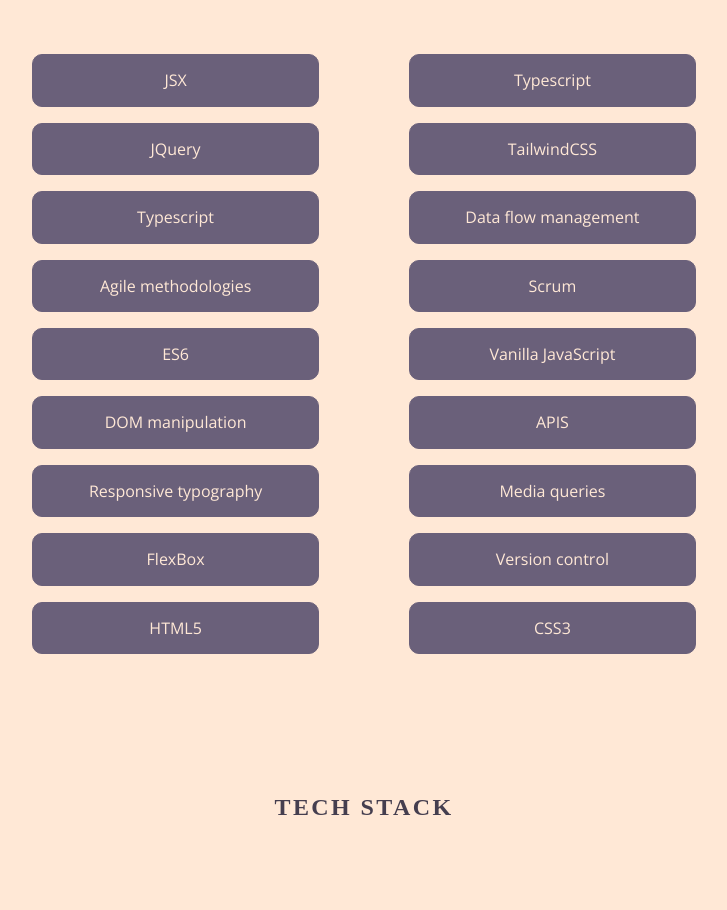
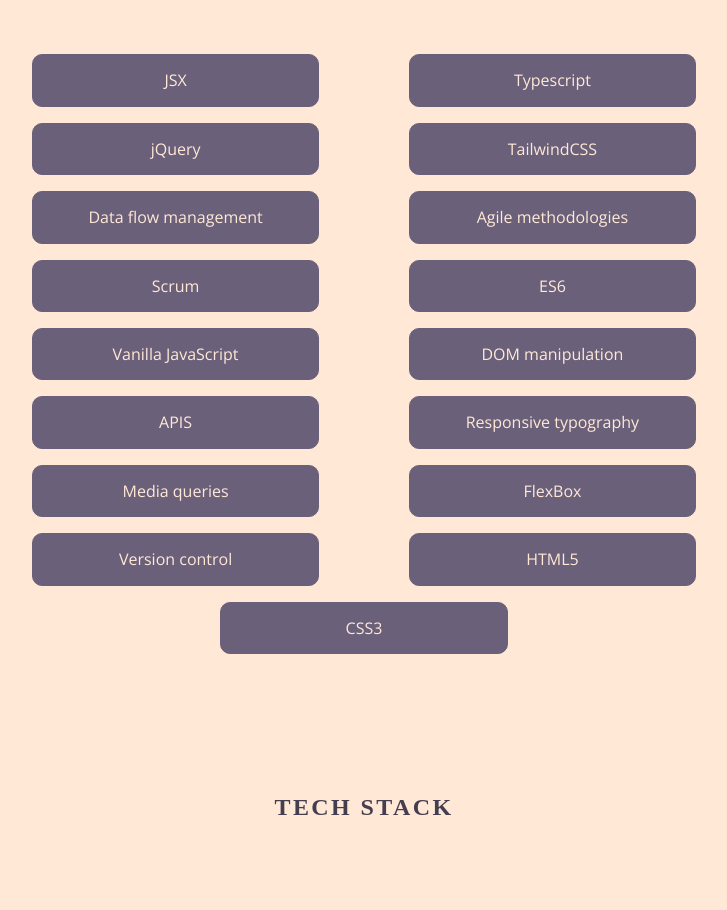
Before and after one commit to er1927/personal-portfolio, a website built with Parcel: page index.html in a window 1280 px wide. Shown: the part 5740-6650 px from the top of the page, without its empty margins (276-1003 px from the left). Built offline with nearby package versions, Linux system fonts and the light colour scheme; a web font is replaced by a local one.

Commit message:
Deleted repeated skill.

```diff
--- a/index.html
+++ b/index.html
@@ -193,9 +193,8 @@
     <ul>
       <li>JSX</li>
       <li>Typescript</li>
-      <li>JQuery</li>
+      <li>jQuery</li>
       <li>TailwindCSS</li>
-      <li>Typescript</li>
       <li>Data flow management</li>
       <li>Agile methodologies</li>
       <li>Scrum</li>
```
